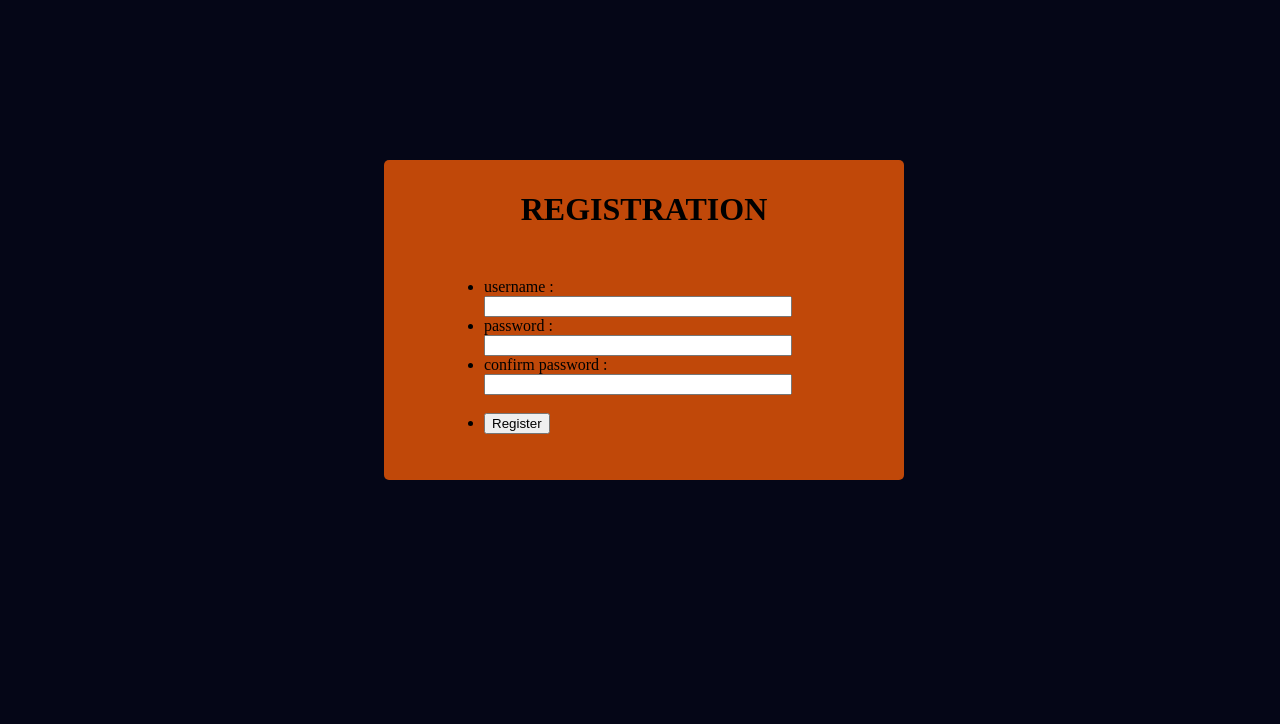
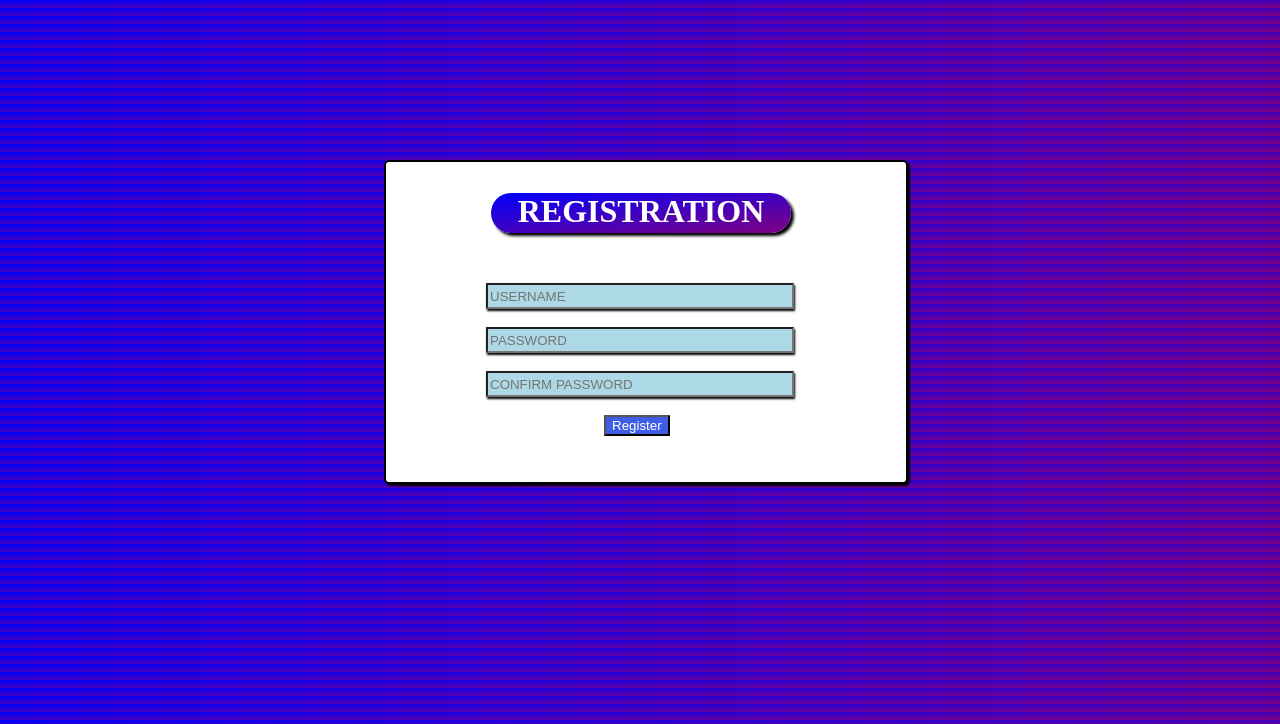
Before and after one commit to kresnasatria/pw2024_tubes_233040001, a PHP site: page /registrasi.php in a window 1280 px wide. Shown: the top 724 px of the page. Run offline with PHP 8.4, Linux system fonts and the light colour scheme.

Commit message:
register page

```diff
--- a/registrasi.php
+++ b/registrasi.php
@@ -1,3 +1,4 @@
+
 <!DOCTYPE html>
 <html lang="en">
 <head>
@@ -6,23 +7,33 @@
     <title>Halaman Registrasi</title>
     <style>
         body {
-            background: #050617;
+            background-image: linear-gradient(to bottom right, blue, purple);
         }
 
         .registrasi {
             width: 500px;
             height: 300px;
-            background: #C04809;
+            background: #fff;
             position: absolute;
             left: 30%;
             top: 20%;
             padding: 10px;
             border-radius: 5px;
+            border:2px solid black;
+            box-shadow:2px 2px 2px black;
 
         }
 
         h1 {
+            position: relative;
+            width: 300px;
+            height: 40px;
+            background-image: linear-gradient(to bottom right, blue, purple);
             text-align: center;
+            left: 19%;
+            border-radius: 50px;
+            color: #fff;
+            box-shadow: 3px 3px 3px black;
         }
 
         ul {
@@ -30,12 +41,28 @@
             margin-top: 50px;
         }
 
-        label {
-            display: block;
+        li {
+            list-style: none;
         }
 
         input {
             width: 300px;
+            height: 20px;
+            background: lightblue;
+            box-shadow: 1px 2px 2px black;
+        }
+
+        button {
+            background: #405DE6;
+            color: #fff;
+            position: absolute;
+            left: 40%;
+            margin-left: 10px;
+            cursor: pointer;
+        }
+
+        button:hover {
+            background-image: linear-gradient(to bottom right, blue, purple);
         }
     </style>
 </head>
@@ -45,16 +72,15 @@
         <form action="" method="post">
             <ul>
                 <li>
-                    <label for="username">username :</label>
-                    <input type="text" name="username" id="username">
+                    <input type="text" placeholder="USERNAME" name="username" id="username">
                 </li>
+                <br>
                 <li>
-                    <label for="password">password :</label>
-                    <input type="password" name="password" id="password">
+                    <input type="password" placeholder="PASSWORD" name="password" id="password">
                 </li>
+                <br>
                 <li>
-                    <label for="password2">confirm password :</label>
-                    <input type="password" name="password2" id="passsword2">
+                    <input type="password" placeholder="CONFIRM PASSWORD" name="password2" id="passsword2">
                 </li>
                 <br>
                 <li>
```
